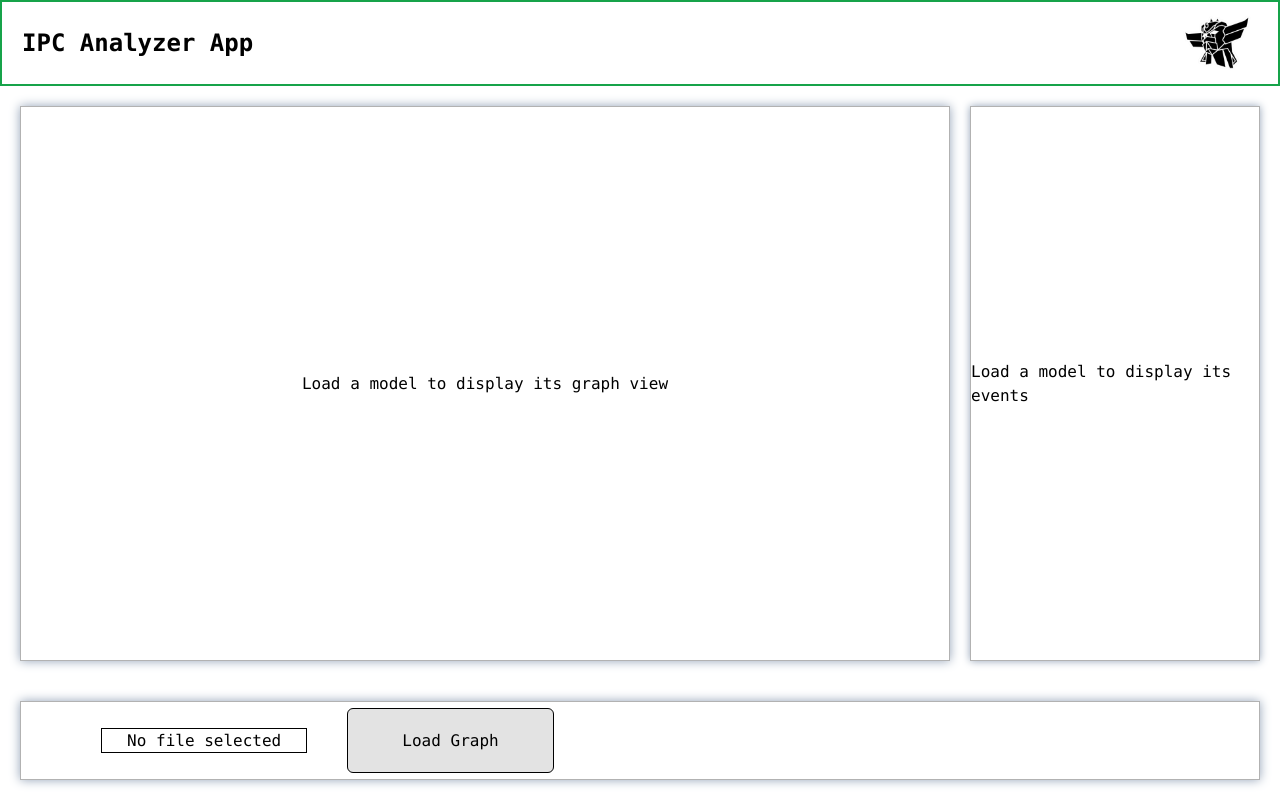
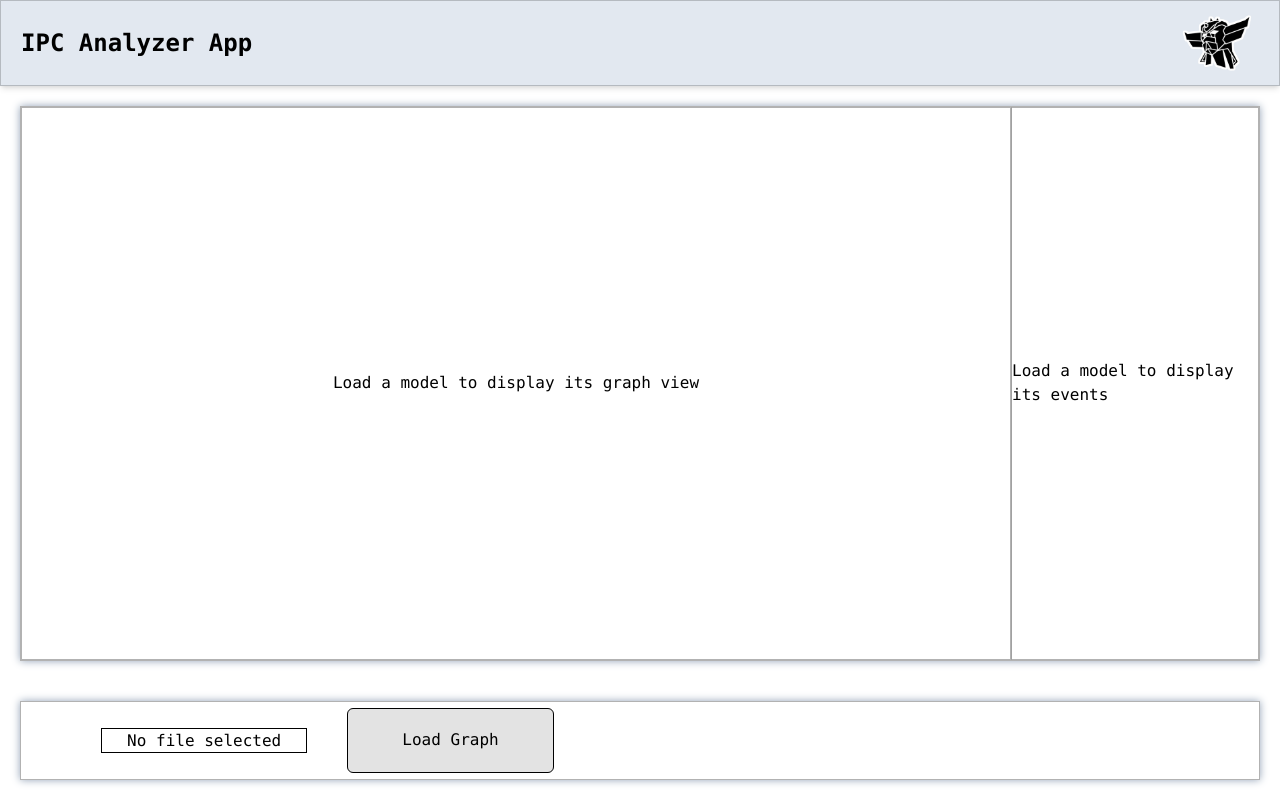
Before and after one commit to PoneyUHC/ProvScopeApp, a React (Vite) app in the folder ipca-app/: page / in a window 1280 px wide. Built offline with nearby package versions, Linux system fonts and the light colour scheme.

Commit message:
add split pane

```diff
--- a/ipca-app/package.json
+++ b/ipca-app/package.json
@@ -12,6 +12,7 @@
   "dependencies": {
     "@react-sigma/core": "^5.0.2",
     "@react-sigma/layout-forceatlas2": "^5.0.2",
+    "allotment": "^1.20.2",
     "graphology": "^0.25.4",
     "graphology-types": "^0.24.8",
     "react": "^18.3.1",
--- a/ipca-app/src/App.tsx
+++ b/ipca-app/src/App.tsx
@@ -1,5 +1,6 @@
 
 import Dashboard from "./views/Dashboard"
+import Test from "./views/Test";
 
 function App() {
   return (
--- a/ipca-app/src/components/Header.tsx
+++ b/ipca-app/src/components/Header.tsx
@@ -6,7 +6,7 @@ class Header extends Component {
 
     render() {
         return (
-            <div className='w-full h-24 border-2 border-green-600 flex overflow-hidden pr-5 justify-between'>
+            <div className='w-full h-24 bg-slate-200 border border-black border-opacity-20 shadow-md flex overflow-hidden pr-5 justify-between'>
                 <p className='self-center ml-5 font-mono font-bold text-2xl'>
                     IPC Analyzer App
                 </p>
--- a/ipca-app/src/views/Dashboard.tsx
+++ b/ipca-app/src/views/Dashboard.tsx
@@ -5,6 +5,11 @@ import GraphPanel from "../components/GraphPanel";
 import LoadGraphPanel from "../components/LoadGraphButton";
 import EventExplorerPanel from "../components/EventExplorerPanel";
 import Header from "../components/Header";
+import { Allotment } from "allotment";
+import "allotment/dist/style.css";
+
+
+const borderStyles = "shadow-[0px_0px_8px] shadow-slate-400 border-black border border-opacity-30"
 
 
 class Dashboard extends Component {
@@ -32,22 +37,28 @@ class Dashboard extends Component {
                 <Header/>
                 <div className="w-full h-full flex flex-col overflow-auto">
                     <div className="w-full h-5/6 flex flex-row p-5">
+                        <Allotment className={`${borderStyles}`}>
+                            <Allotment.Pane minSize={200} preferredSize={"80%"}>
                                 <GraphPanel
                                     ref={this.graphPanelRef}
                                     eventExplorerRef={this.eventExplorerPanelRef}
                                     onGraphLoaded={onGraphLoaded}
-                            className="w-3/4 h-11/12 shadow-[0px_0px_10px] shadow-slate-400 border-black border border-opacity-30"
+                                    className={`h-full ${borderStyles}`}
                                 />
+                            </Allotment.Pane>
+                            <Allotment.Pane minSize={200} preferredSize={"20%"}>
                                 <EventExplorerPanel
                                     ref={this.eventExplorerPanelRef}
-                            className="flex-1 h-11/12 ml-5 shadow-[0px_0px_8px] shadow-slate-400 border-black border border-opacity-30"
+                                    className={`h-full ${borderStyles}`}
                                     eventsStyle="w-full h-auto border border-black"
                                     graphPanelRef={this.graphPanelRef}
                                 />
+                            </Allotment.Pane>
+                        </Allotment>
                     </div>
                     <div className="w-full h-1/6 flex flex-row justify-evenly p-5">
                         <LoadGraphPanel
-                            className="w-full h-full shadow-[0px_0px_10px] shadow-slate-400 border-black border border-opacity-30"
+                            className={`w-full h-full ${borderStyles}`}
                             onFileLoad={onFileLoad}
                         />
                     </div>
--- /dev/null
+++ b/ipca-app/src/views/Test.tsx
@@ -0,0 +1,29 @@
+
+import { Allotment } from "allotment";
+import {Component} from "react";
+
+import "allotment/dist/style.css";
+
+class Test extends Component {
+
+    render() {
+
+        return (
+            <div className="w-screen h-screen">
+                <Allotment>
+                    <Allotment.Pane minSize={200}>
+                        <div className="">Hello</div>
+                    </Allotment.Pane>
+                    <Allotment.Pane minSize={200}>
+                        <div className="">Bye</div>
+                    </Allotment.Pane>
+                </Allotment>
+            </div>
+
+        )
+
+    }
+}
+
+
+export default Test;
```
Also changed, not shown: 1 other file (tests, documents, lock files or other folders). Lines whose indentation alone changed are shown as unchanged.
